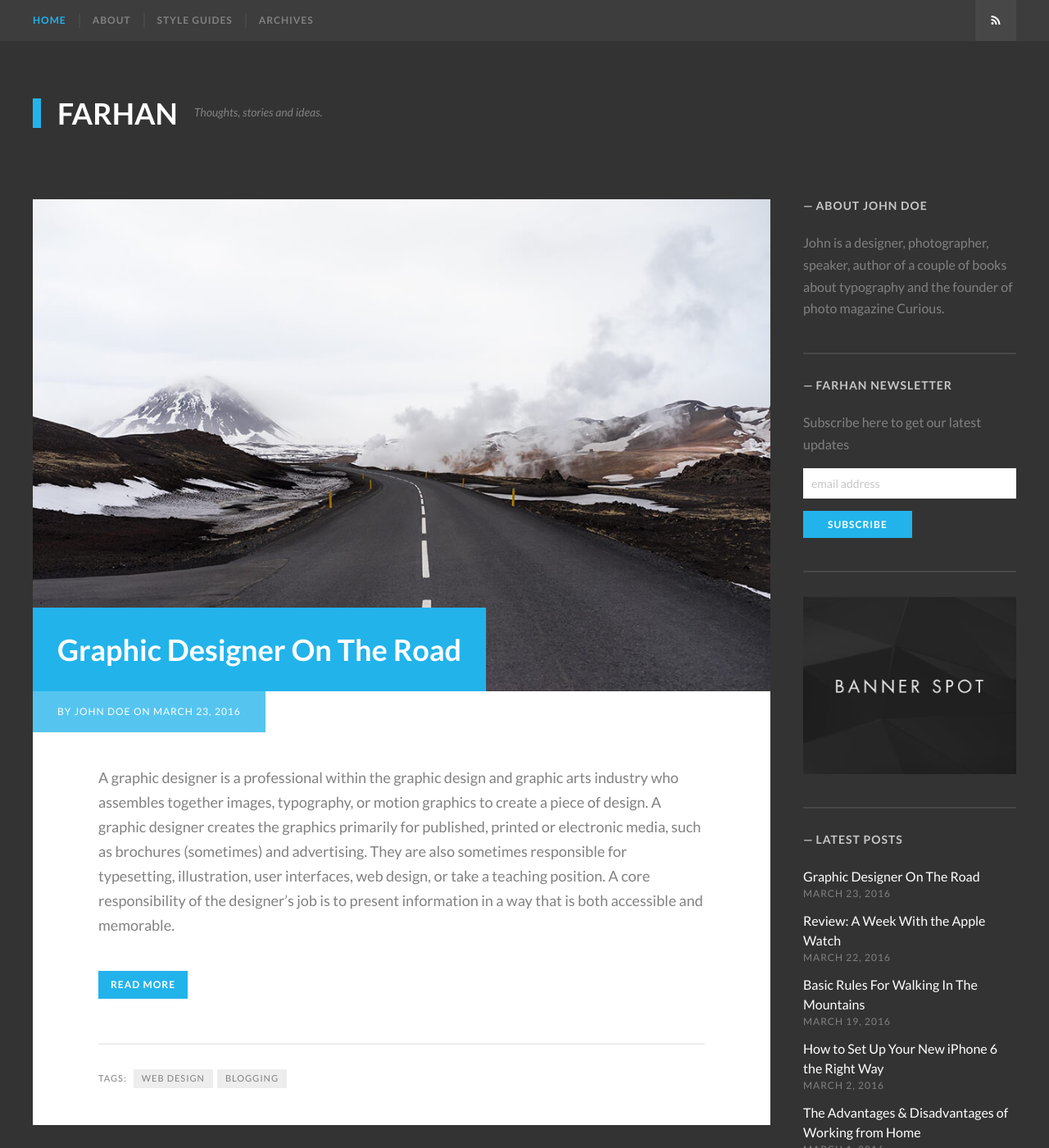
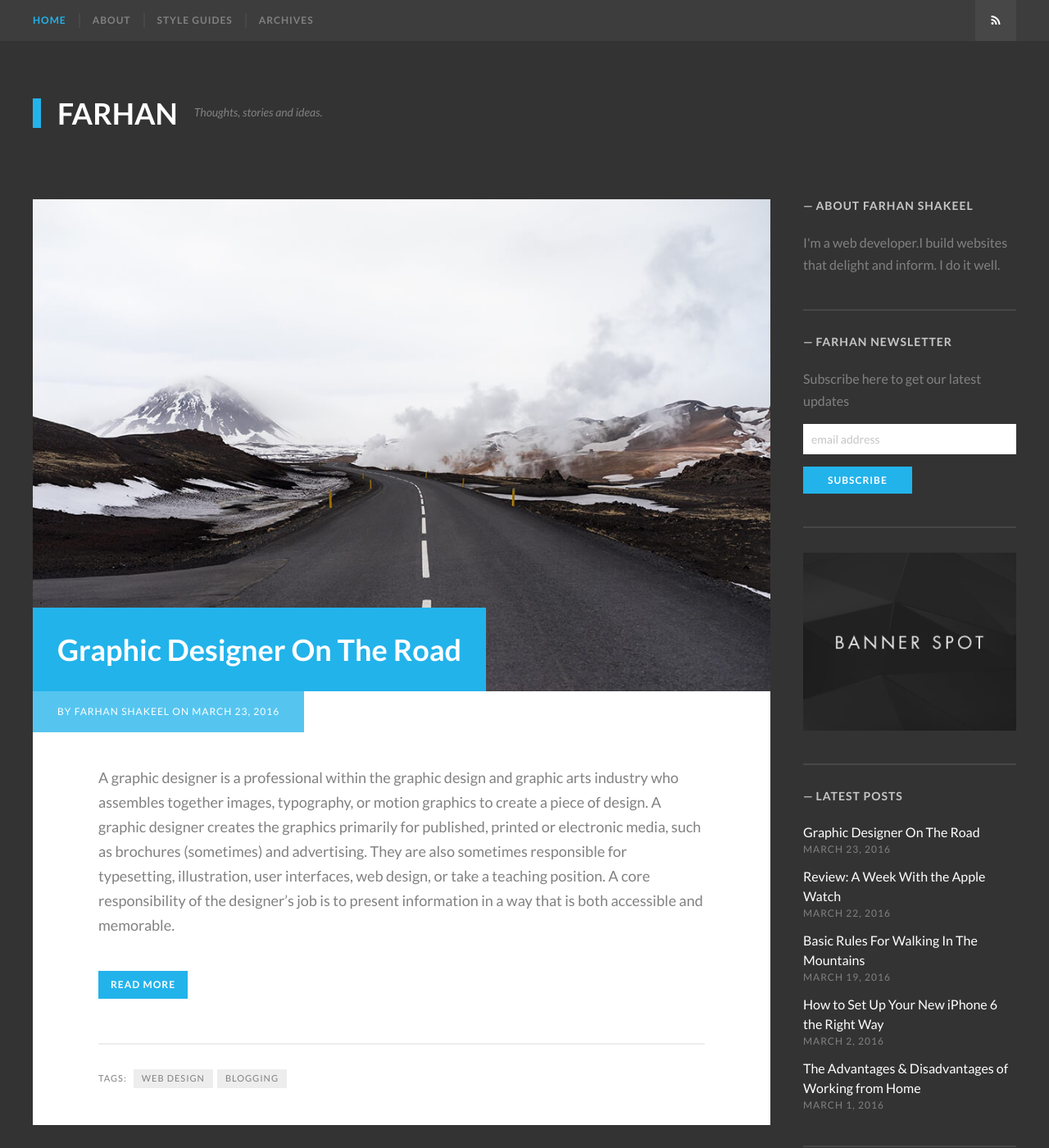
Before and after one commit to Farhan786555/farhan, a Jekyll site: the page built from index.html, in a window 1280 px wide and 1400 px high. Shown: the whole window at 82% size. Built offline with Jekyll 4.4.1, drawn with Linux system fonts in a browser that asks for light colours; some web fonts are replaced; the list of posts is cut into pages by our own code; some of the changed text lies outside the part shown.

Commit message:
Update _config.yml

```diff
--- a/_config.yml
+++ b/_config.yml
@@ -38,10 +38,10 @@ navigation:
 disqus:
 
 # Author information - author info at the bottom of the post
-author_name: "John Doe"
-author_bio: "John is a designer, photographer, speaker, author of a couple of books about typography and the founder of photo magazine Curious."
-author_url:  "http://justgoodthemes.com"
-author_location: "Vilnius, Lithuania"
+author_name: "Farhan Shakeel"
+author_bio: "I'm a web developer.I build websites that delight and inform. I do it well."
+author_url:  "https://farhan786555.github.io/farhan/"
+author_location: "Hyderabad, India"
 author_image: /images/authorimage.png
 
 # Sidebar Add banner
```
